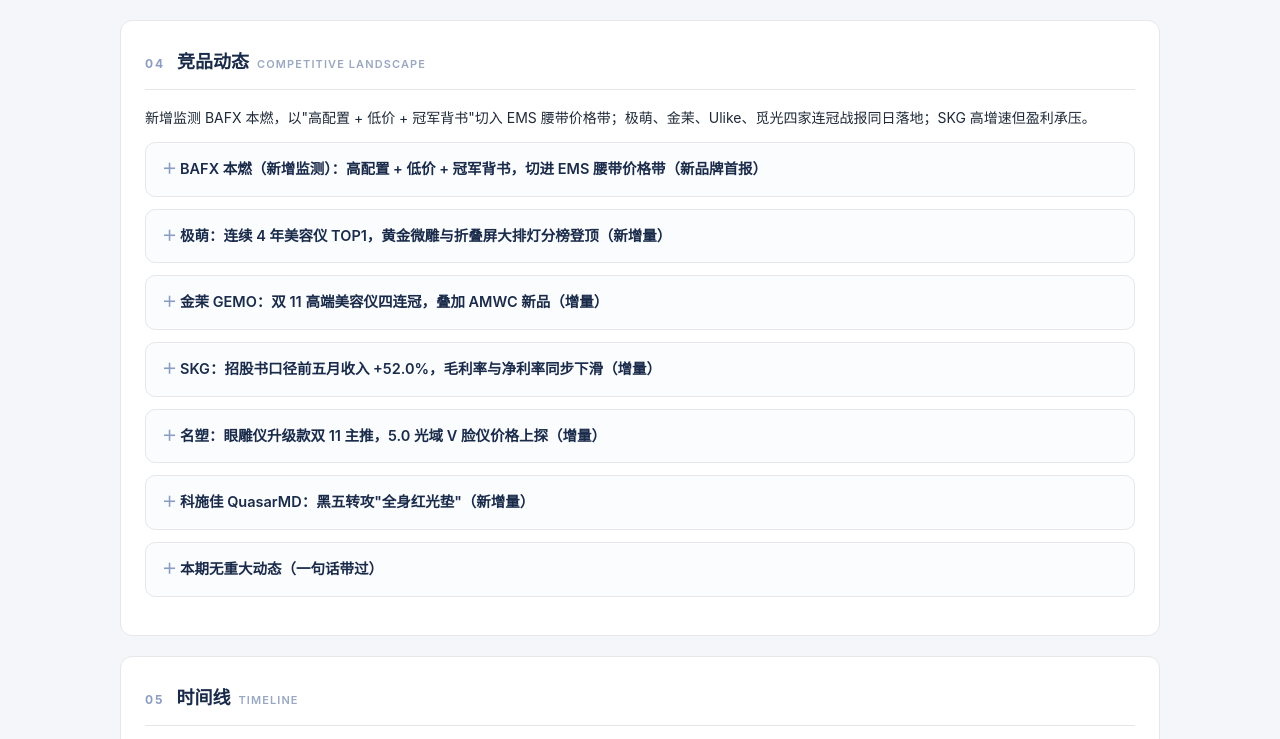
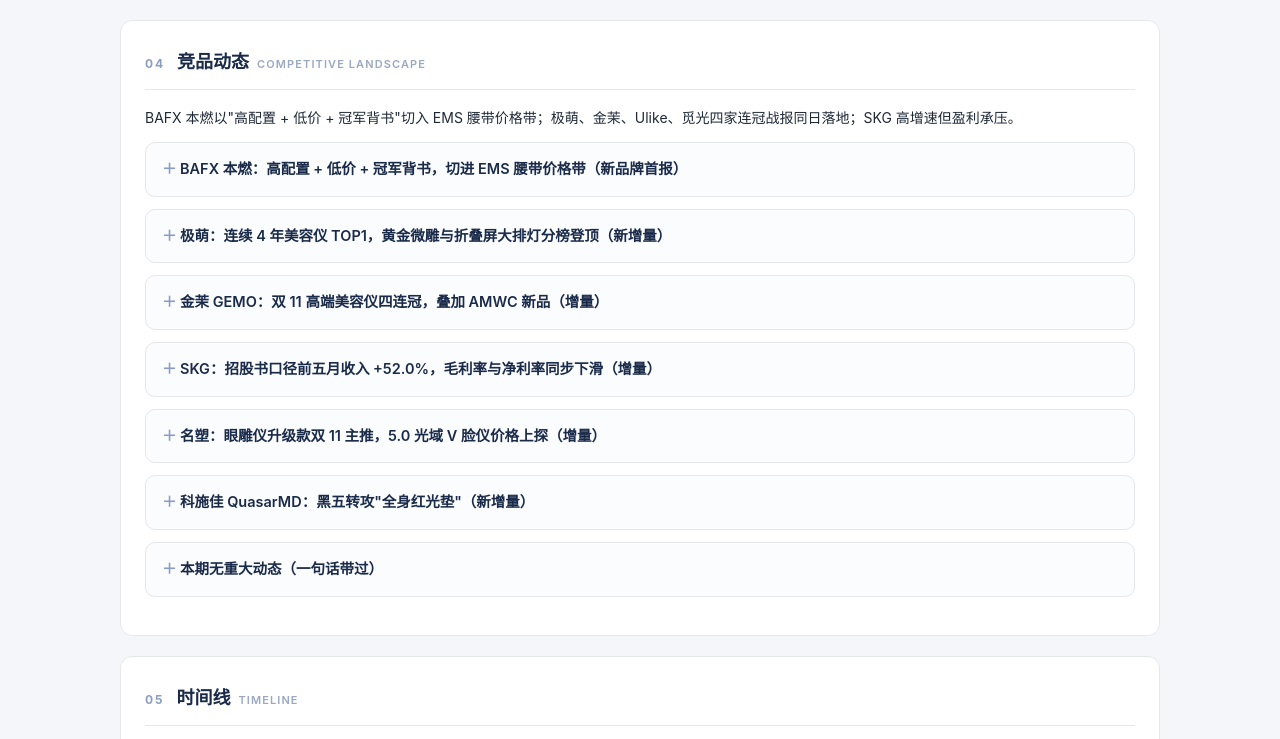
Before and after one commit to Avery9425/vd-fit-weekly-2026-11-23, a plain HTML site: page index.html in a window 1280 px wide. Shown: the part 1765-2504 px from the top of the page. Drawn offline with Linux system fonts and the light colour scheme.

Commit message:
fix: ?? BAFX ??????

```diff
--- a/index.html
+++ b/index.html
@@ -262,10 +262,10 @@ th{font-size:12.5px;color:var(--muted);font-weight:600;letter-spacing:.04em;}
 
   <section>
     <div class="sec-head"><span class="sec-no">04</span><h2 class="sec-title">竞品动态<en>COMPETITIVE LANDSCAPE</en></h2></div>
-    <p style="margin:0 0 6px;font-size:14px;">新增监测 BAFX 本燃，以"高配置 + 低价 + 冠军背书"切入 EMS 腰带价格带；极萌、金茉、Ulike、觅光四家连冠战报同日落地；SKG 高增速但盈利承压。</p>
+    <p style="margin:0 0 6px;font-size:14px;">BAFX 本燃以"高配置 + 低价 + 冠军背书"切入 EMS 腰带价格带；极萌、金茉、Ulike、觅光四家连冠战报同日落地；SKG 高增速但盈利承压。</p>
 
     <details>
-      <summary>BAFX 本燃（新增监测）：高配置 + 低价 + 冠军背书，切进 EMS 腰带价格带（新品牌首报）</summary>
+      <summary>BAFX 本燃：高配置 + 低价 + 冠军背书，切进 EMS 腰带价格带（新品牌首报）</summary>
       <div class="body">
         <ul>
           <li>定位：以「EMS 智能塑形美体仪」为主品类，京东在售「全燃美塑仪 EMS 脉冲微电流健身按摩热敷燃脂智能腰带」G300 奢选套装（主机 + 灵动带 + 凝胶 ×2）。</li>
@@ -390,7 +390,7 @@ th{font-size:12.5px;color:var(--muted);font-weight:600;letter-spacing:.04em;}
       <li>往期去重：已详报且无新进展一句话带过并注明往期链接；有新进展仅写增量；同品牌全新事件完整报道；市场规模与榜单统一采用最新发布口径。</li>
       <li>外币折算口径：涉及外币金额统一在括号内标注人民币换算值，汇率取当期检索时点实时价——1 美元≈6.6714 元、1 日元≈0.04205 元（新浪财经外汇行情，2026-11-23 09:22）。</li>
       <li>品牌战报均标注为"品牌自述口径"，非第三方审计数据。</li>
-      <li>射频监管信息一句带过，不单列板块。本期起将 BAFX 本燃 纳入常规竞品监测。</li>
+      <li>射频监管信息一句带过，不单列板块。</li>
       <li>往期索引：<a href="https://avery9425.github.io/vd-fit-weekly-2026-10-28/">第 1 期 2026-10-28</a> ｜ <a href="https://avery9425.github.io/vd-fit-weekly-2026-11-02/">第 2 期 2026-11-02</a> ｜ <a href="https://avery9425.github.io/vd-fit-weekly-2026-11-09/">第 3 期 2026-11-09</a> ｜ <a href="https://Avery9425.github.io/vd-fit-weekly-2026-11-16/">第 4 期 2026-11-16</a></li>
     </ul>
   </section>
```
